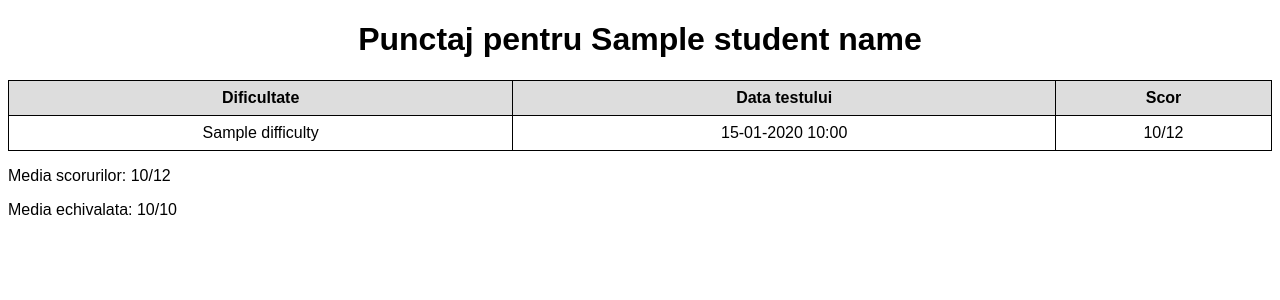
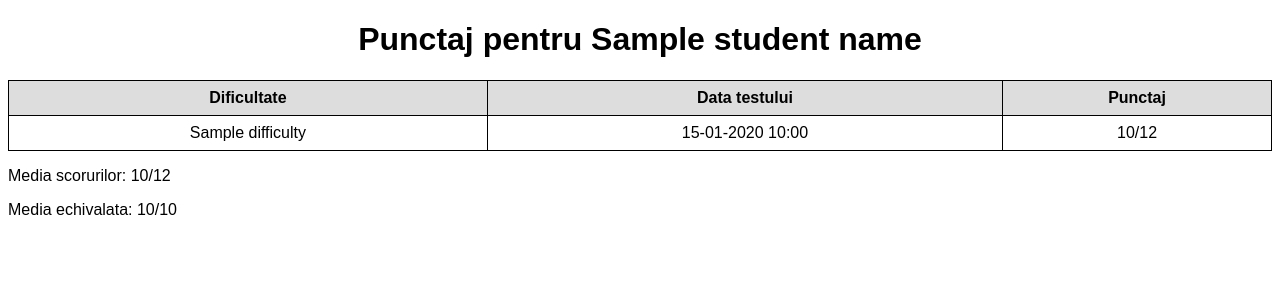
Before and after one commit to Weepeme/Aplicatie-software-de-verificare-si-evaluare-a-cunostintelor-de-mecanica, a Flask app: template app/templates/leaderboard_student_pdf.html in a window 1280 px wide. Shown: the top 300 px of the page. Run offline with Flask 3, Linux system fonts and the light colour scheme; the template is opened without the code that fills it: most values are stand-ins (such as "Sample title", 1, 10 or a date in 2020).

Commit message:
Update leaderboard_student_pdf.html

```diff
--- a/app/templates/leaderboard_student_pdf.html
+++ b/app/templates/leaderboard_student_pdf.html
@@ -19,7 +19,7 @@
                 <tr>
                     <th>Dificultate</th>
                     <th>Data testului</th>
-                    <th>Scor</th>
+                    <th>Punctaj</th>
                 </tr>
             </thead>
             <tbody>
```
